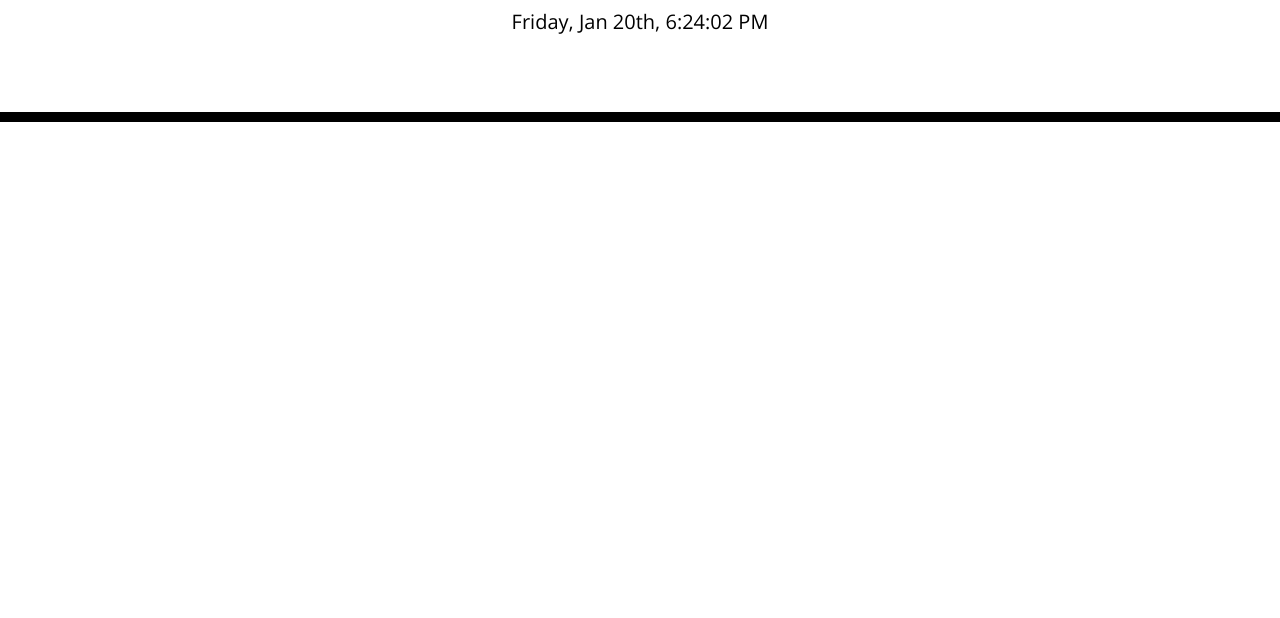
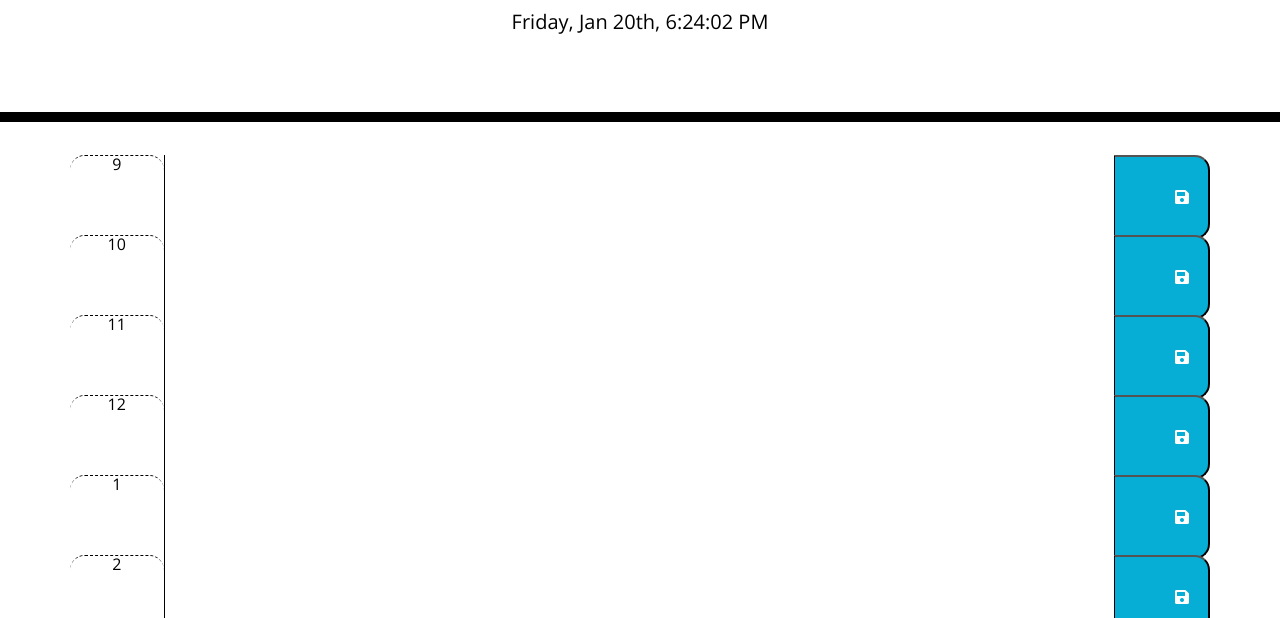
Before and after one commit to OsmanTolo/daily_planner-apis-jquery, a plain HTML site: page index.html in a window 1280 px wide. Shown: the part 182-800 px from the top of the page. Drawn offline with nearby package versions, Linux system fonts and the light colour scheme.

Commit message:
Add functionality to dynamically display the time blocks

```diff
--- a/script.js
+++ b/script.js
@@ -1,6 +1,30 @@
-let $currentTime = $("#currentDay");
+$(document).ready(function () {
+  let $currentTime = $("#currentDay");
 
-setInterval(() => {
-  let time = moment().format("dddd, MMM Do, h:mm:ss A");
-  $currentTime.text(time);
-}, 1000);
+  setInterval(() => {
+    let time = moment().format("dddd, MMM Do, h:mm:ss A");
+    $currentTime.text(time);
+  }, 1000);
+
+  let businessHours = [9, 10, 11, 12, 1, 2, 3, 4, 5];
+  let $timeBlockContainerEl = $(".container");
+  businessHours.forEach((el) => {
+    $timeBlockContainerEl.append(
+      `
+      <div class="row">
+        <p class="col hour time-block">${el}</p>
+        <textarea
+          class="col-10"
+          name="description"
+          id="description"
+          cols="30"
+          rows="4"
+        ></textarea>
+        <button class="col saveBtn">
+          <i class="fas fa-save"></i>
+        </button>
+      </div>
+      `
+    );
+  });
+});
--- a/style.css
+++ b/style.css
@@ -1,5 +1,5 @@
 body {
-  font-family: 'Open Sans', sans-serif;
+  font-family: "Open Sans", sans-serif;
   font-size: 16px;
   line-height: 1;
 }
```
Also changed, not shown: index.html (+13 -0 lines).
